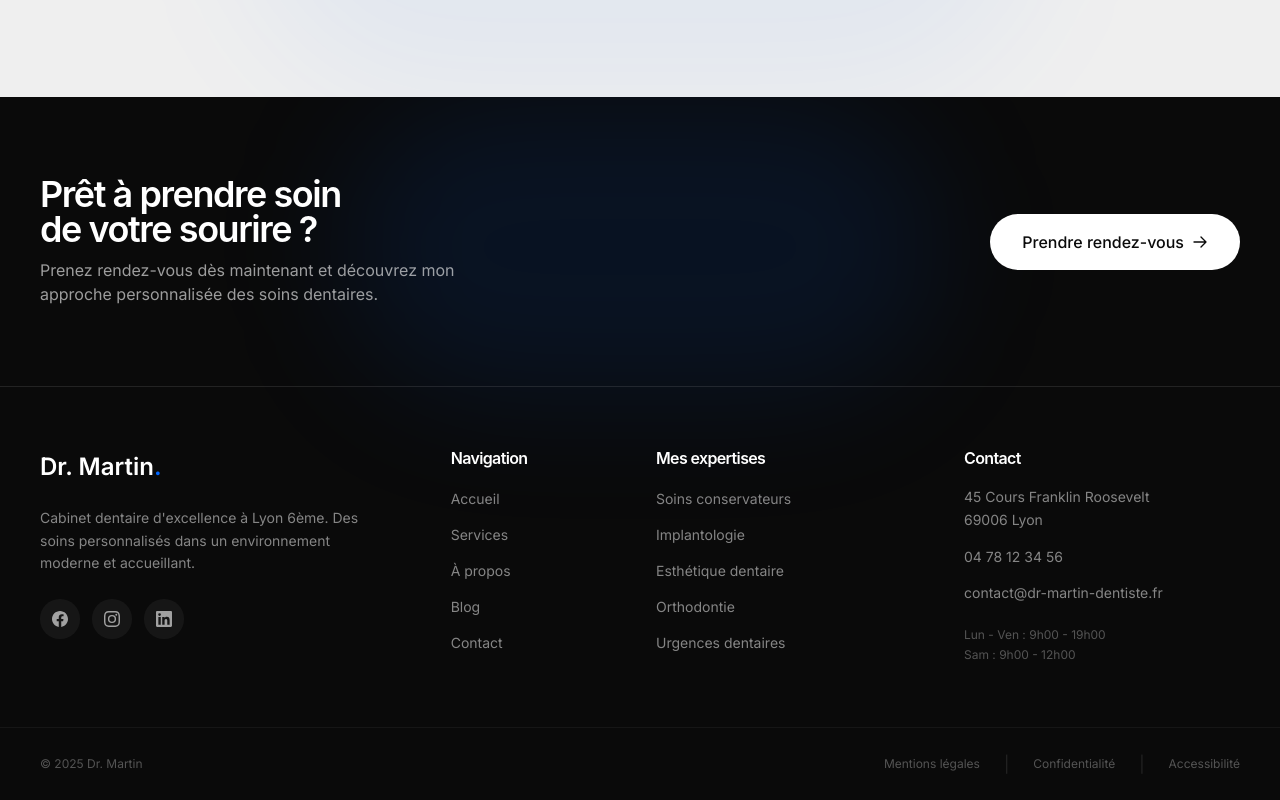
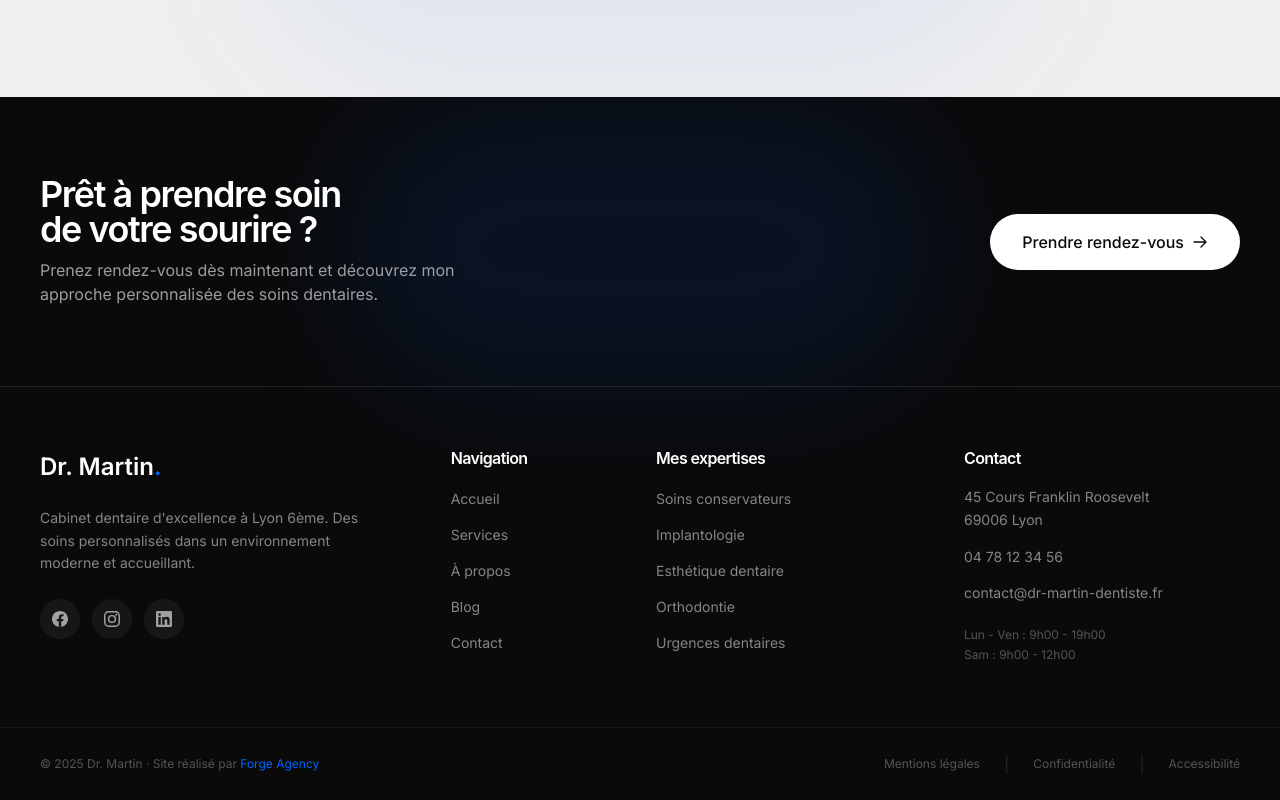
Before and after one commit to Messaoudiam/dentiste-lyon6, a Next.js app: page / in a window 1280 px wide. Shown: the part 10469-11269 px from the top of the page. Built offline with nearby package versions, Linux system fonts and the light colour scheme.

Commit message:
feat: ajout crédit Forge Agency dans le footer

```diff
--- a/components/Footer.tsx
+++ b/components/Footer.tsx
@@ -218,7 +218,15 @@ export default function Footer() {
           <div className="flex flex-col sm:flex-row justify-between items-center gap-3 sm:gap-4">
             {/* Copyright */}
             <p className="text-white/30 text-xs order-2 sm:order-1">
-              © {new Date().getFullYear()} Dr. Martin
+              © {new Date().getFullYear()} Dr. Martin · Site réalisé par{' '}
+              <a
+                href="https://forge-agency.fr/"
+                target="_blank"
+                rel="noopener noreferrer"
+                className="text-[#0066FF] hover:text-[#3385FF] transition-colors"
+              >
+                Forge Agency
+              </a>
             </p>
 
             {/* Legal Links - Simplified on mobile */}
```
